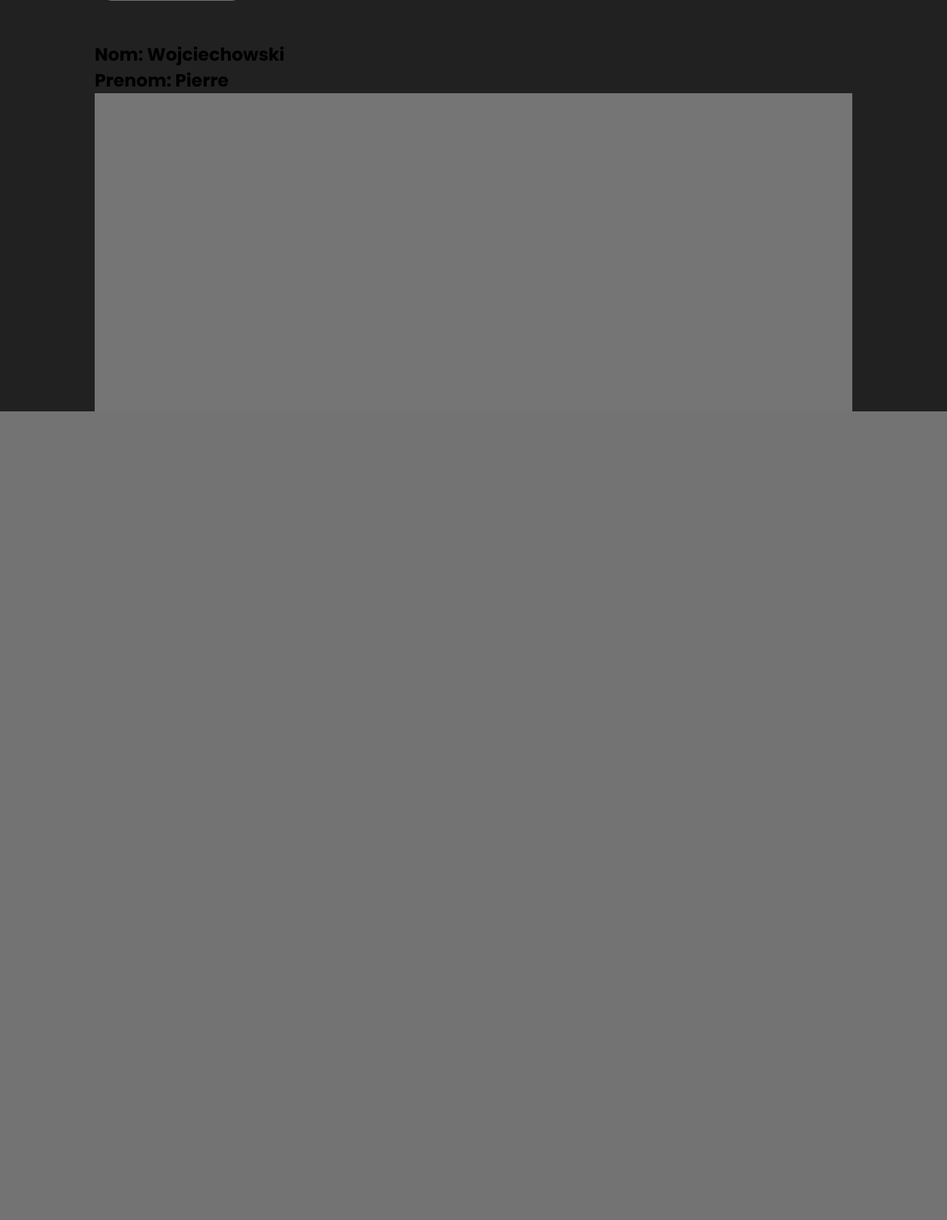
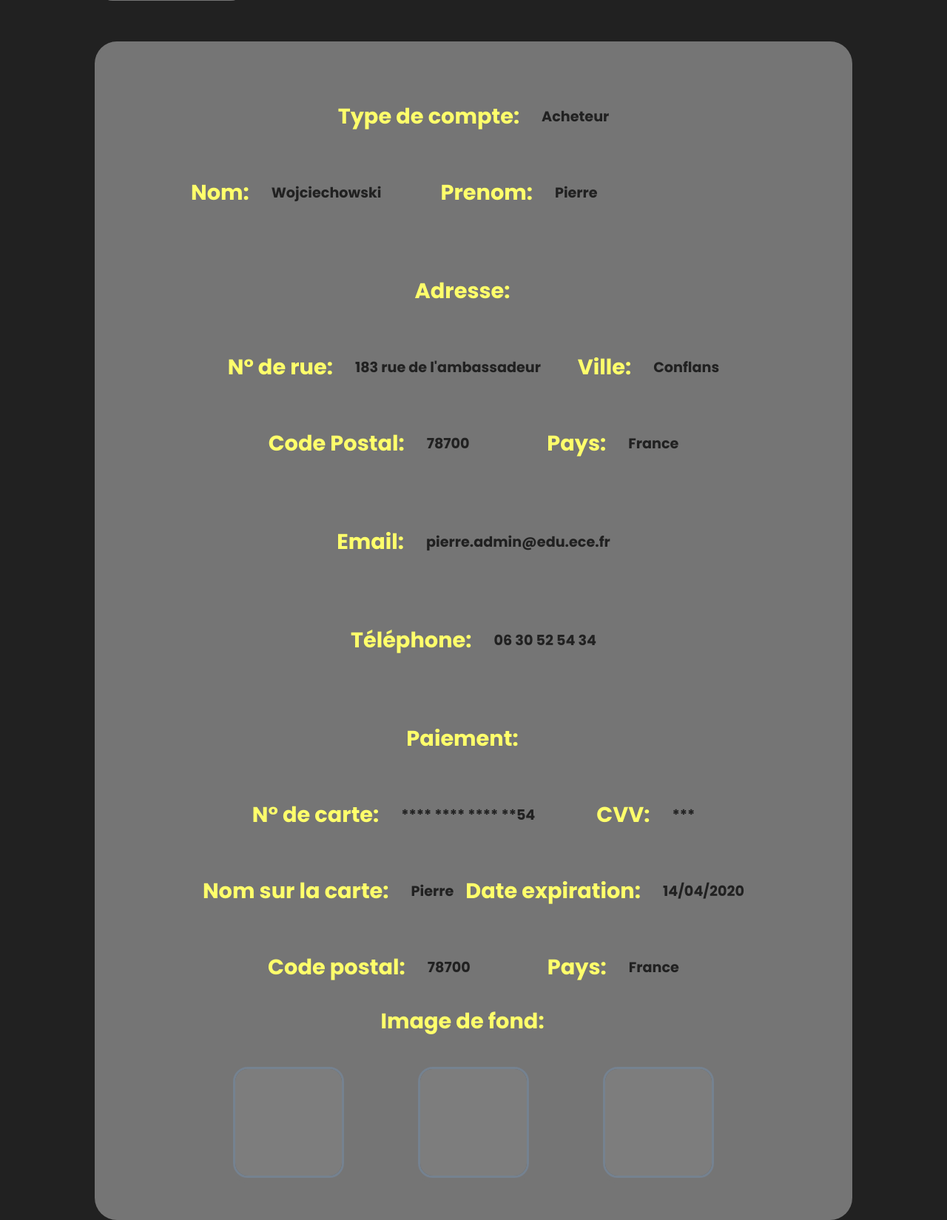
Before and after one commit to Lokinounours/ProjetPiscineS6, a PHP site: page /profils/MonProfilAcheteur.php in a window 1280 px wide. Shown: the part 344-1993 px from the top of the page at 74% size. Before the commit the page ends 900 px from the top, so only its background shows below. Run offline with PHP 8.4, Linux system fonts and the light colour scheme; a user stored in the database is signed in; data comes from the database, SQL or seed files in the repository; data that the repository does not hold is empty; grey boxes are pictures that could not be loaded.

Commit message:
Compte Acheteur done

```diff
--- a/pages/items/AjoutItem.php
+++ b/pages/items/AjoutItem.php
@@ -47,7 +47,7 @@
             <input type="hidden" id="hiddenEnchere" name="hiddenEnchere" />
 
             <ul class="categorie">
-                <li id="tresor" class="catBtn"><img id="tresor" src="../../images/Menu/categories//trésor.png" alt="Tresor"></li>
+                <li id="tresor" class="catBtn"><img id="tresor" src="../../images/Menu/categories/trésor.png" alt="Tresor"></li>
                 <li id="musee" class="catBtn"><img id="musee" src="../../images/Menu/categories/musée.png" alt="Musee"></li>
                 <li id="accessoire-vip" class="catBtn"><img id="accessoire-vip" src="../../images/Menu/categories/accessoire-vip.png"
                         alt="Accessoire VIP"></li>
--- a/pages/profils/MonProfilAcheteur.css
+++ b/pages/profils/MonProfilAcheteur.css
@@ -75,11 +75,110 @@
 
 .info {
     width: 80%;
-    height: 500px;
     margin: auto;
     background: var(--secondary);
+    border-radius: 30px;
+    padding: 50px;
+    margin-top: 150px;
+    /* display: flex;
+    flex-direction: column;
+    justify-content: space-evenly;
+    align-items: center; */
+    color: var(--primary);
+}
+
+.center {
+    background-color: var(--secondary);
+    margin: 0 80px;
+}
+
+.center h1 {
+    margin: 30px 0;
+}
+
+.center h1, h2, h3, p {
+    background-color: var(--secondary);
 }
 
 .nomPrenom {
-    margin-top: 150px;
+    display: flex;
+    background-color: var(--secondary);
 }
+
+.nomPrenom h1 {
+    margin-right: 80px;
+}
+
+.adresse {
+    margin-top: 30px;
+    color: var(--primary);
+    background-color: var(--secondary);
+}
+
+.topAdresse {
+    display: flex;
+    justify-content: space-evenly;
+    background-color: var(--secondary);
+}
+
+.bottomAdresse {
+    display: flex;
+    justify-content: space-evenly;
+    background-color: var(--secondary);
+}
+
+.split {
+    display: flex;
+    background-color:
+    var(--secondary);
+    text-align: center;
+    align-items: center;
+    justify-content: center;
+}
+
+.split h1:nth-child(1) {
+    margin-right: 30px;
+    color: var(--jaune);
+    font-size: 1.8em;
+}
+
+.split h1:nth-child(2) {
+    font-size: 1.2em;
+}
+
+.categorie {
+    list-style: none;
+    display: flex;
+    justify-content: center;
+    background-color: var(--secondary);
+}
+
+.categorie li {
+    margin: 0 50px;
+    border-radius: 20px;
+    background-color: var(--secondary);
+}
+
+.categorie li img{
+    height: 150px;
+    width: 150px;
+    border-radius: 20px;
+    border: 3px solid var(--bleu);
+}
+
+.catBtn {
+    opacity: 0.2;
+}
+
+.catBtn:hover {
+    opacity: 1;
+}
+
+.categorie-active {
+    opacity: 1;
+}
+
+.special h1{
+    background-color: var(--secondary);
+    margin-bottom: 40px;
+}
--- /dev/null
+++ b/pages/profils/MonProfilAcheteur.js
@@ -0,0 +1,12 @@
+$(document).ready(function () {
+
+    $(".categorie li").click(function (event) {
+        $(".categorie li").each(function (index) {
+            this.className = "catBtn";
+        });
+        this.className = "categorie-active";
+
+        let myhidden = document.getElementById("hiddenFond");
+        myhidden.value = event.target.id;
+    });
+});
--- a/pages/profils/MonProfilAcheteur.php
+++ b/pages/profils/MonProfilAcheteur.php
@@ -38,11 +38,16 @@
     <meta charset='utf-8'>
     <meta http-equiv='X-UA-Compatible' content='IE=edge'>
     <meta name='viewport' content='width=device-width, initial-scale=1'>
+    <script src="https://ajax.googleapis.com/ajax/libs/jquery/3.4.1/jquery.min.js"></script>
+    <script src="MonProfilAcheteur.js"></script>
     <link rel='stylesheet' type='text/css' media='screen' href='MonProfilAcheteur.css'>
     <title>Mon Compte Acheteur</title>
 </head>
 
 <body>
+
+    <input type="hidden" id="hiddenFond" name="hiddenFond" />
+
     <div class="container">
         <div class="achat-bottom" style="background-image: url(../../images/Fond/fond-choix2.jpg);">
             <h1>Mon compte</h1>
@@ -53,10 +58,51 @@
         </div>
     </div>
     <div class="info">
-        <div class="nomPrenom">
-            <h2>Nom: Wojciechowski</h2>
-            <h2>Prenom: Pierre</h2>
+        <div class="center">
+            <div class="split"><h1>Type de compte:</h1><h1>Acheteur</h1></div>
+            <div class="nomPrenom">
+                <div class="split"><h1>Nom:</h1><h1>Wojciechowski</h1></div>
+                <div class="split"><h1>Prenom:</h1><h1>Pierre</h1></div>
+            </div>
+            <div class="adresse">
+                <div class="split"><h1>Adresse:</h1></div>
+                <div class="topAdresse">
+                    <div class="split"><h1>N° de rue:</h1><h1>183 rue de l'ambassadeur</h1></div>
+                    <div class="split"><h1>Ville:</h1><h1>Conflans</h1></div>
+                </div>
+                <div class="bottomAdresse">
+                    <div class="split"><h1>Code Postal:</h1><h1>78700</h1></div>
+                    <div class="split"><h1>Pays:</h1><h1>France</h1></div>
+                </div>
+            </div>
+            <div class="adresse">
+                <div class="split"><h1>Email:</h1><h1>pierre.admin@edu.ece.fr</h1></div>
+            </div>
+            <div class="adresse">
+                <div class="split"><h1>Téléphone:</h1><h1>06 30 52 54 34</h1></div>
+            </div>
+            <div class="adresse">
+                <div class="split"><h1>Paiement:</h1></div>
+                <div class="topAdresse">
+                    <div class="split"><h1>N° de carte:</h1><h1>**** **** **** **54</h1></div>
+                    <div class="split"><h1>CVV:</h1><h1>***</h1></div>
+                </div>
+                <div class="bottomAdresse">
+                    <div class="split"><h1>Nom sur la carte:</h1><h1>Pierre</h1></div>
+                    <div class="split"><h1>Date expiration:</h1><h1>14/04/2020</h1></div>
+                </div>
+                <div class="bottomAdresse">
+                    <div class="split"><h1>Code postal:</h1><h1>78700</h1></div>
+                    <div class="split"><h1>Pays:</h1><h1>France</h1></div>
+                </div>
+            </div>
         </div>
+        <div class="split special"><h1>Image de fond:</h1></div>
+        <ul class="categorie">
+            <li id="fond-choix1.jpg" class="catBtn"><img id="fond-choix1" src="../../images/Fond/fond-choix1.jpg" alt="fond1"></li>
+            <li id="fond-choix2.jpg" class="catBtn"><img id="fond-choix2" src="../../images/Fond/fond-choix2.jpg" alt="fond2"></li>
+            <li id="fond-choix3.jpg" class="catBtn"><img id="fond-choix3" src="../../images/Fond/fond-choix3.jpg" alt="fond3"></li>
+        </ul>
     </div>
 </body>
 
```
